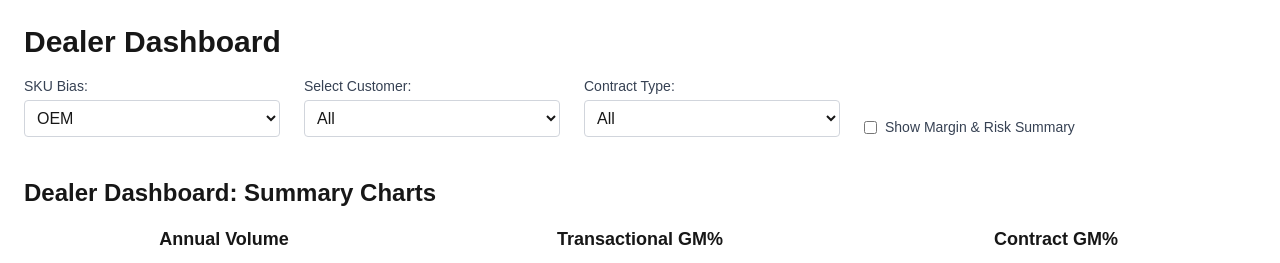
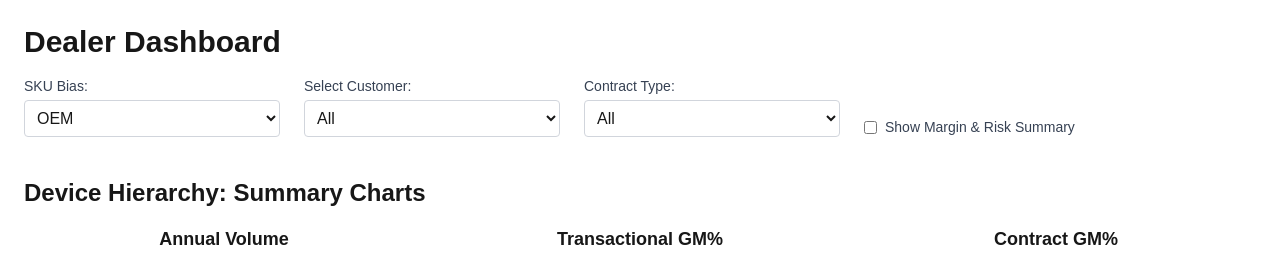
Before and after one commit to ElliottIan397/dealer-dashboard, a Next.js app: page / in a window 1280 px wide. Shown: the top 263 px of the page. Built offline with nearby package versions, Linux system fonts and the light colour scheme.

Commit message:
Changing Table 2 and 3 and Chart Titles

```diff
--- a/app/DealerDashboard.tsx
+++ b/app/DealerDashboard.tsx
@@ -174,7 +174,7 @@ const table1Data = filtered.map((row) => ({
       ) : (
         <>
           <div className="mt-10">
-            <h2 className="text-2xl font-bold mb-4">Dealer Dashboard: Summary Charts</h2>
+            <h2 className="text-2xl font-bold mb-4">Device Hierarchy: Summary Charts</h2>
             <ChartBlock filtered={filtered} bias={selectedBias} contractType={selectedContractType} />
           </div>
 
@@ -186,12 +186,12 @@ const table1Data = filtered.map((row) => ({
               </div>
 
               <div className="mt-10">
-                <h2 className="text-2xl font-bold mb-4">Dealer Dashboard: Table 2</h2>
+                <h2 className="text-2xl font-bold mb-4">Contract Terms & Risk Analysis</h2>
                 <Table2 data={table2Data} />
               </div>
 
               <div className="mt-10">
-                <h2 className="text-2xl font-bold mb-4">Dealer Dashboard: Table 3</h2>
+                <h2 className="text-2xl font-bold mb-4">In-Device Cartridge Yields & Page Coverage</h2>
                 <Table3 filtered={filtered} />
               </div>
             </>
```
